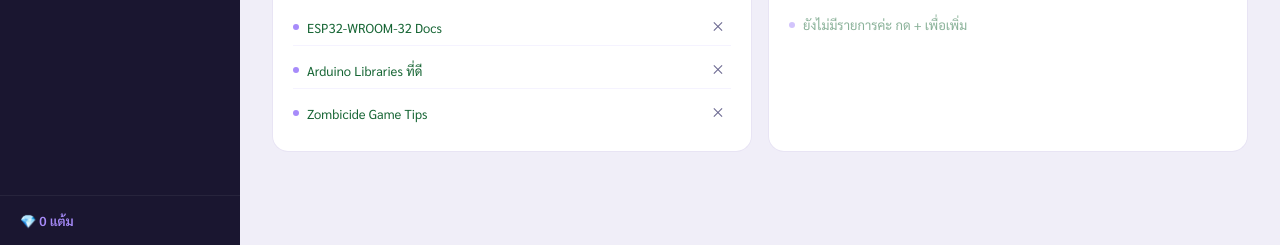
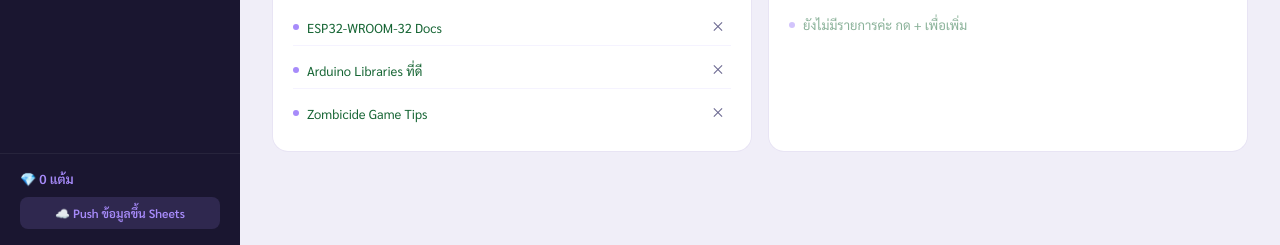
Before and after one commit to wiriyo/second-brain, a plain HTML site: page para.html in a window 1280 px wide. Shown: the part 555-800 px from the top of the page. Drawn offline with Linux system fonts and the light colour scheme.

Commit message:
fix: เพิ่มปุ่ม Force Push ข้อมูลขึ้น Sheets สำหรับ sync ข้าม device
- forceSyncAll() ใน app.js: push inbox + tasks + habits ขึ้น Sheets พร้อมกัน
- ปุ่ม 'Push ข้อมูลขึ้น Sheets' ใน sidebar footer ทุกหน้า
- แก้ปัญหา Android/device ใหม่ได้ข้อมูลไม่ตรงกับ Windows

Co-Authored-By: Claude Sonnet 4.6 <noreply@anthropic.com>

```diff
--- a/css/style.css
+++ b/css/style.css
@@ -76,6 +76,14 @@ body {
   border-top: 1px solid rgba(255,255,255,0.06);
 }
 .points-mini { color: var(--purple); font-size: 13px; font-weight: 600; }
+.sync-all-btn {
+  display: block; width: 100%; margin-top: 10px;
+  padding: 8px 10px; border: none; border-radius: 8px; cursor: pointer;
+  background: rgba(167,139,250,0.15); color: #a78bfa;
+  font-size: 12px; font-family: 'Sarabun', sans-serif; font-weight: 600;
+  transition: background 0.2s;
+}
+.sync-all-btn:hover { background: rgba(167,139,250,0.3); }
 
 /* ===== MAIN ===== */
 .main-content {
--- a/js/app.js
+++ b/js/app.js
@@ -139,6 +139,14 @@ async function syncPoints() {
     action: 'savePoints',
     points: state.points
   }, null, '💎 Points synced ✅');
+}
+
+function forceSyncAll() {
+  showSyncBadge('☁️ กำลัง Push ข้อมูลทั้งหมดขึ้น Sheets...');
+  syncInbox();
+  syncTasks();
+  syncHabits();
+  setTimeout(() => showSyncBadge('✅ Push สำเร็จ! เปิด Android แล้ว Refresh ได้เลยค่า'), 3000);
 }
 
 // ===== LOAD FROM SHEETS =====
--- a/para.html
+++ b/para.html
@@ -88,7 +88,8 @@
     <a href="para.html" class="nav-item active">📂 PARA</a>
     <a href="habit.html" class="nav-item">🎯 Habit Tracker</a>
   </div>
-  <div class="sidebar-footer"><div class="points-mini">💎 <span id="nav-points">0</span> แต้ม</div></div>
+  <div class="sidebar-footer"><div class="points-mini">💎 <span id="nav-points">0</span> แต้ม</div>
+    <button class="sync-all-btn" onclick="forceSyncAll()">☁️ Push ข้อมูลขึ้น Sheets</button></div>
 </nav>
 
 <main class="main-content">
```
Also changed, not shown: habit.html (+2 -1 lines), inbox.html (+2 -1 lines), index.html (+1 -0 lines), tasks.html (+2 -1 lines), icon.png (added), icon_new.png (added).
